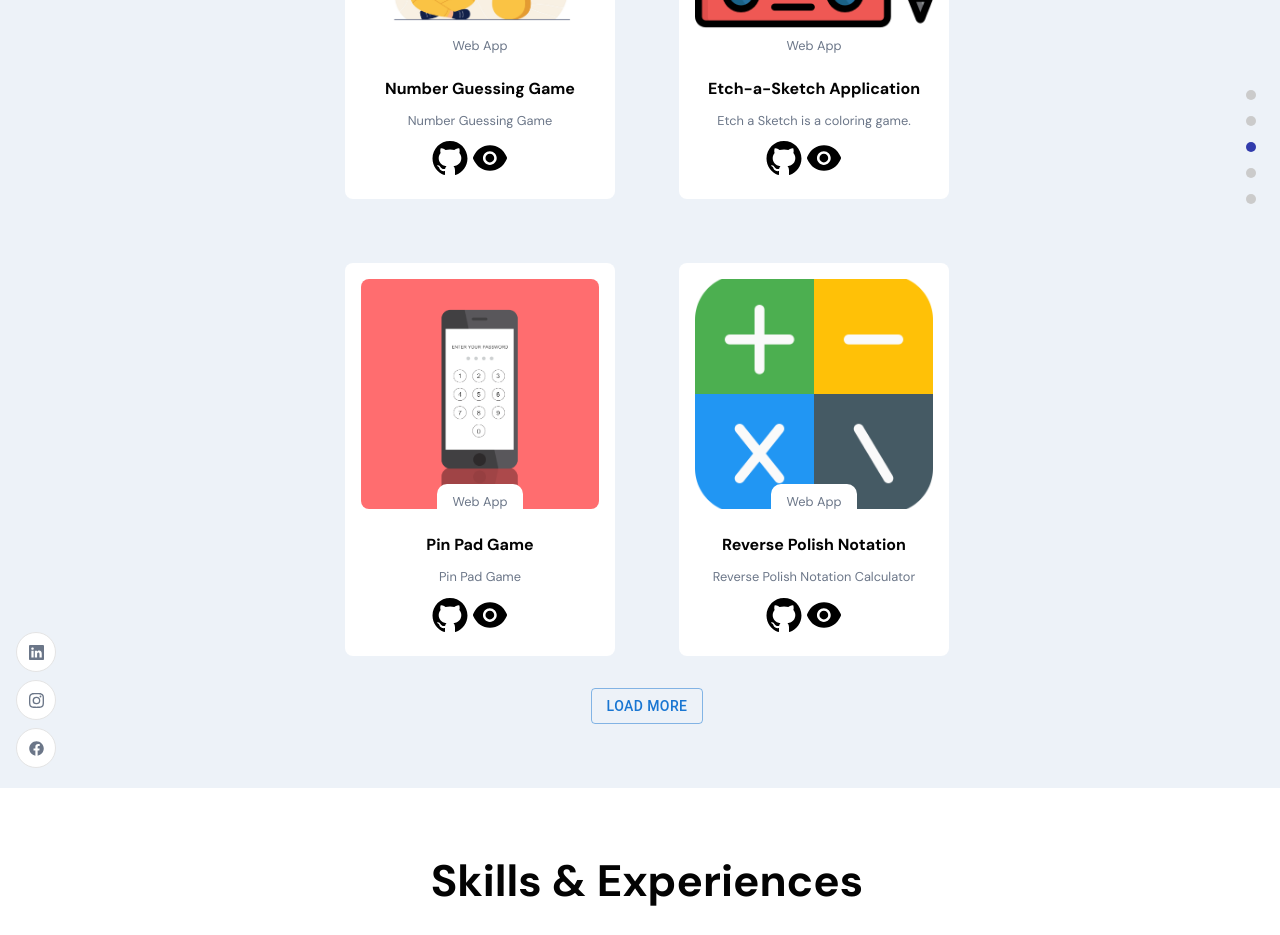
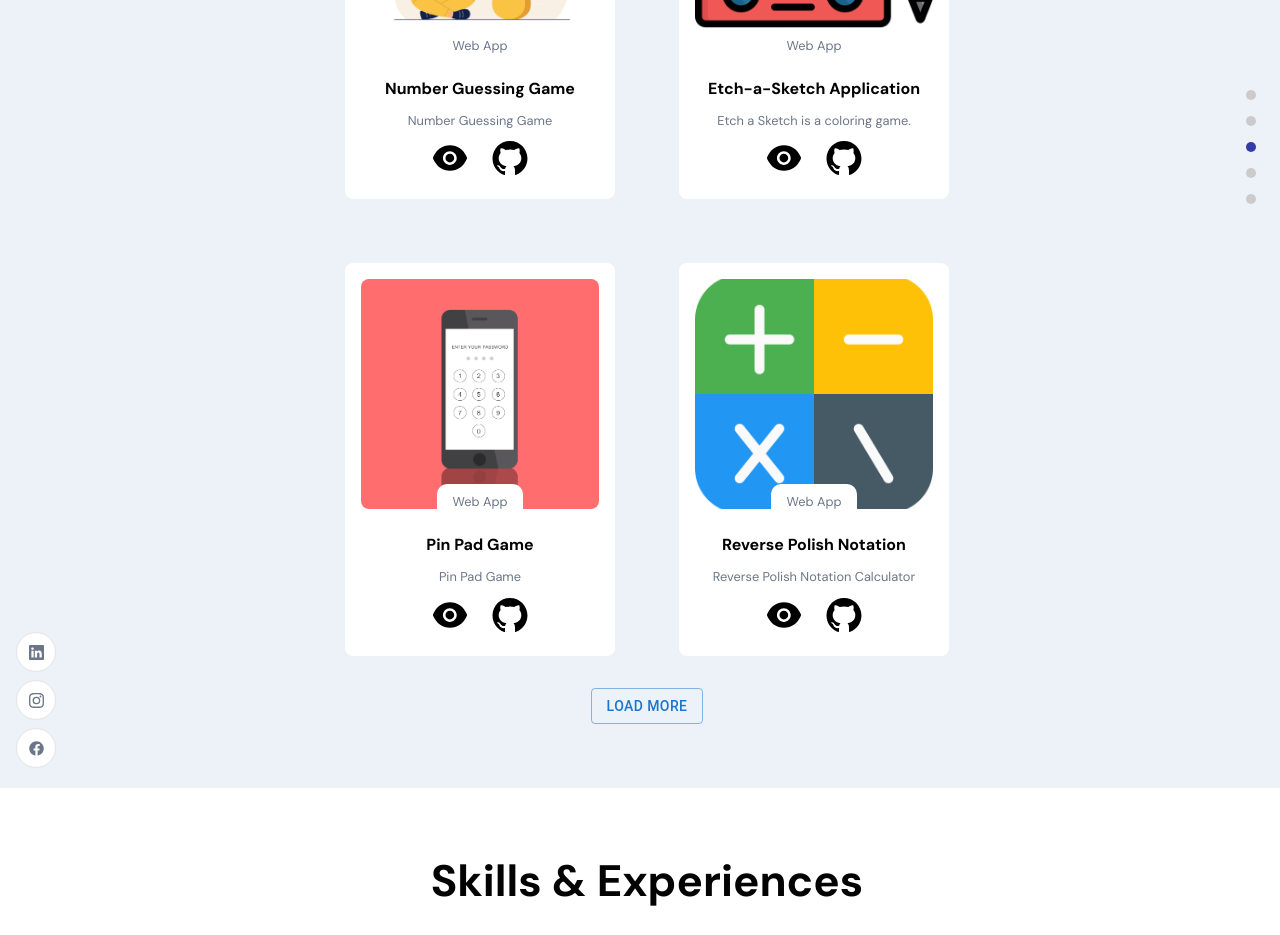
Before and after one commit to Calculator-dev/my-portfolio, a React (Create React App) app in the folder frontend/: page / in a window 1280 px wide. Shown: the part 2240-3175 px from the top of the page. Built offline with nearby package versions, Linux system fonts and the light colour scheme; the HTML template or start-up script is replaced by a standard one.

Commit message:
Changed links

```diff
--- a/frontend/src/container/Work/Work.jsx
+++ b/frontend/src/container/Work/Work.jsx
@@ -68,12 +68,12 @@ const Work = () => {
                 </div>
               </div>
               <div className='app__work-codeContent app__flex'>
+                <a href={work.projectLink} target="_blank" rel='noreferrer' >
+                <AiFillEye  style={{width: "40px", height: "40px", cursor: "pointer", marginRight: "20px", color: "black"}}  />
+                </a>
                 <a href={work.codeLink} target="_blank" rel='noreferrer' >
 
                   <AiFillGithub style={{width: "40px", height: "40px", color: "black"}}/>
-                </a>
-                <a href={work.projectLink} target="_blank" rel='noreferrer' >
-                <AiFillEye  style={{width: "40px", height: "40px", cursor: "pointer", marginRight: "20px", color: "black"}}  />
                 </a>
               </div>
             </div>
```
